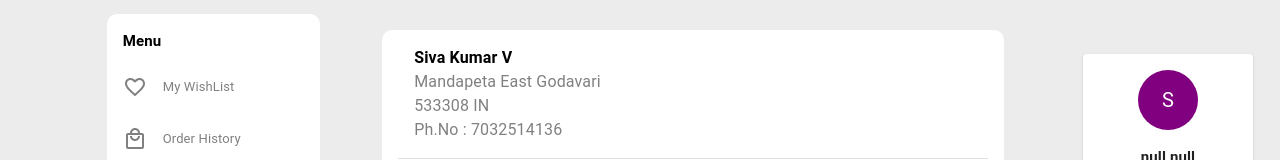
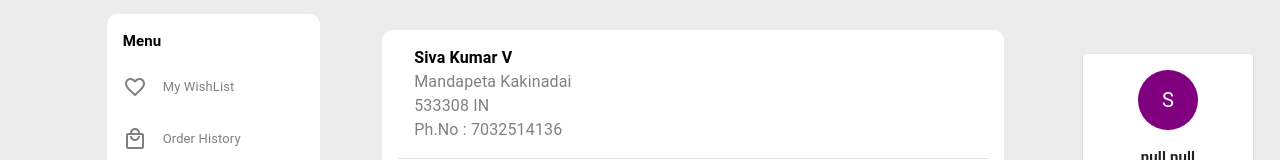
Before and after one commit to sivakumaractimize/Tata_Cliq_Clone, a React (Create React App) app: page /myaccount/address in a window 1280 px wide. Shown: the part 159-319 px from the top of the page. Built offline with nearby package versions, Linux system fonts and the light colour scheme; no server answers.

Commit message:
22-07-24

```diff
--- a/src/Components/Address.js
+++ b/src/Components/Address.js
@@ -7,7 +7,7 @@ const Address = () => {
             <Imports.Grid item xs={12} md={10} sx={{ backgroundColor:'white', textAlign: "start", borderRadius: '10px', p: 2 }}>
                 <Imports.Grid item sx={{ ml: 2, color: 'grey' }} >
                     <Imports.Typography sx={{ fontWeight: 'bold', color: 'black' }}>Siva Kumar V</Imports.Typography>
-                    <Imports.Typography>Mandapeta East Godavari</Imports.Typography>
+                    <Imports.Typography>Mandapeta Kakinadai</Imports.Typography>
                     <Imports.Typography>533308 IN</Imports.Typography>
                     <Imports.Typography>Ph.No : 7032514136</Imports.Typography>
                 </Imports.Grid>
```
